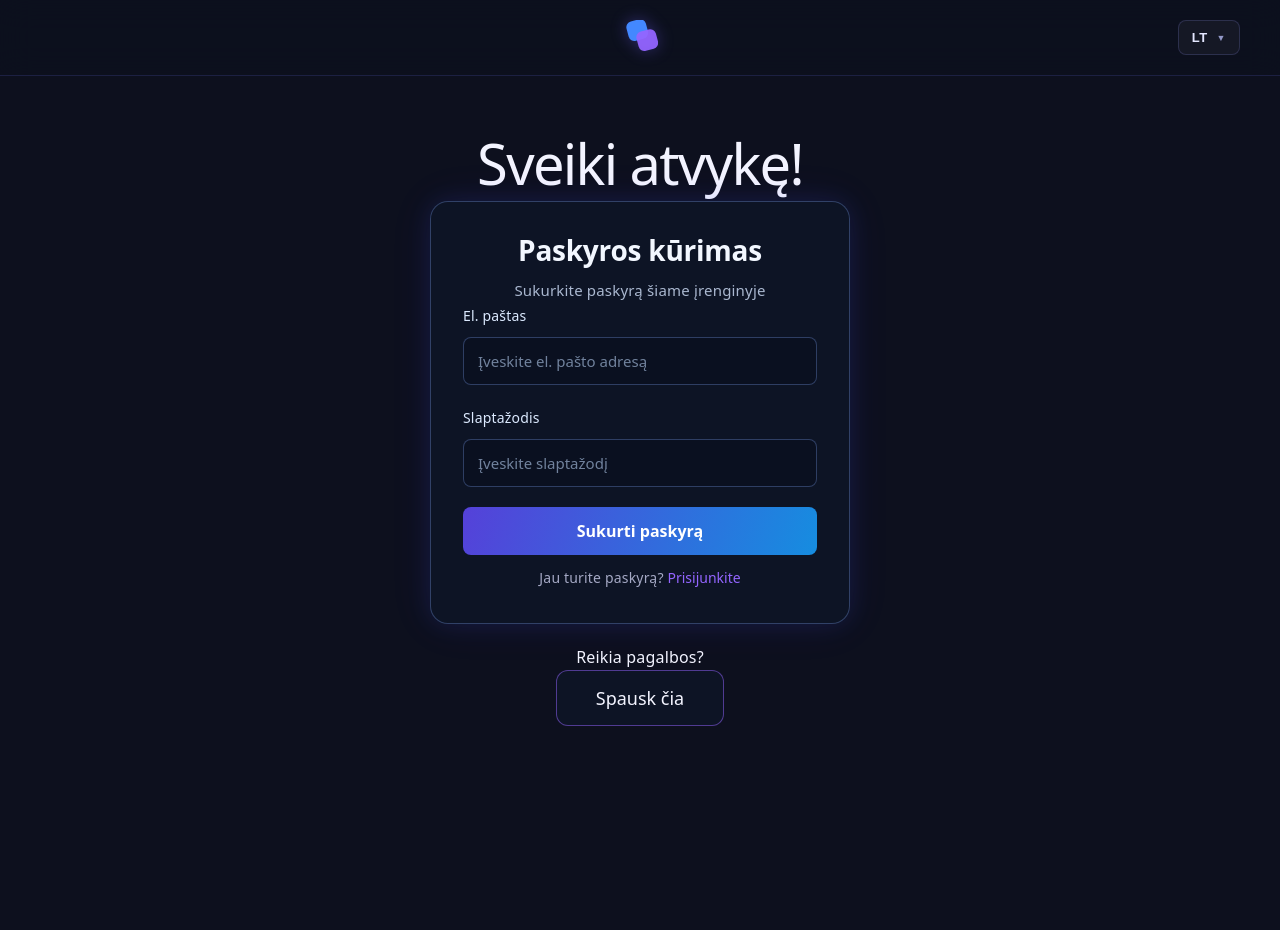
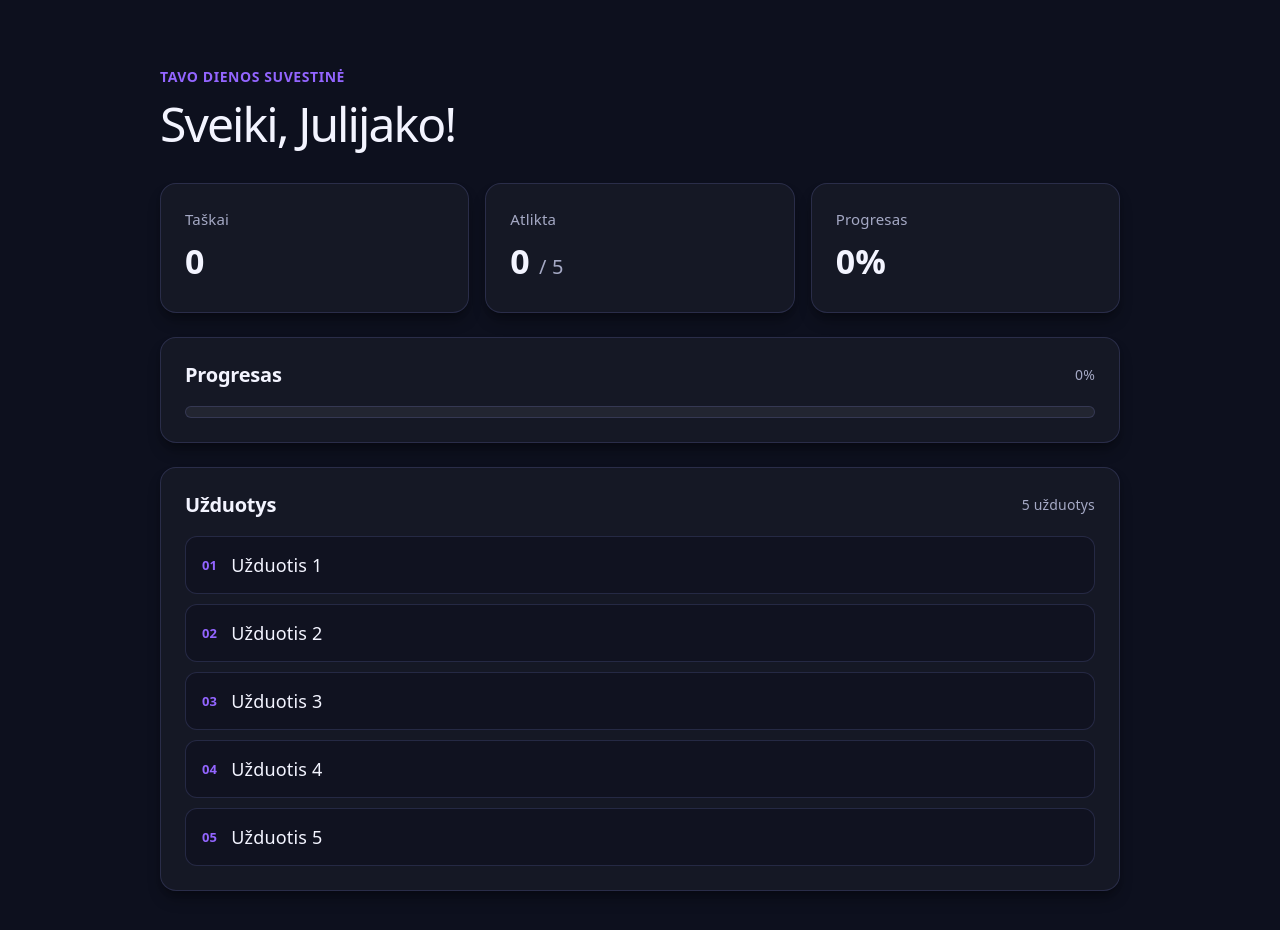
Before and after one commit to julijadr-git/mano, a React (Vite) app: page / in a window 1280 px wide. Shown: the top 930 px of the page. Before the commit the page ends 800 px from the top, so only its background shows below. Built offline with nearby package versions, Linux system fonts and the light colour scheme.

Commit message:
puslapio karkasas ir statistikos korteles

```diff
--- a/index.html
+++ b/index.html
@@ -1,10 +1,10 @@
 <!doctype html>
-<html lang="en">
+<html lang="lt">
   <head>
     <meta charset="UTF-8" />
     <link rel="icon" type="image/svg+xml" href="/favicon.svg" />
     <meta name="viewport" content="width=device-width, initial-scale=1.0" />
-    <title>mano</title>
+    <title>Julijako užduočių suvestinė</title>
   </head>
   <body>
     <div id="root"></div>
--- a/src/App.css
+++ b/src/App.css
@@ -1,226 +1,176 @@
+#root {
+  min-height: 100vh;
+}
 
-/* ==============================
-   NAVIGACIJOS JUOSTA
-   ============================== */
+.dashboard {
+  width: min(100% - 40px, 960px);
+  margin: 0 auto;
+  padding: 64px 0 72px;
+}
 
-   .navbar {
-    width: 100%;
-    height: 76px;
-    box-sizing: border-box;
-    padding: 0 40px;
+.dashboard-header {
+  margin-bottom: 32px;
+}
 
-    display: grid;
-    grid-template-columns: 1fr auto 1fr;
-    align-items: center;
+.eyebrow {
+  margin: 0 0 8px;
+  color: var(--accent);
+  font-size: 14px;
+  font-weight: 600;
+  letter-spacing: 0.04em;
+  text-transform: uppercase;
+}
 
-    background: rgba(13, 16, 30, 0.88);
-    border-bottom: 1px solid rgba(110, 120, 255, 0.16);
+.dashboard-header h1 {
+  margin: 0;
+  color: var(--text-h);
+  font-size: clamp(32px, 5vw, 48px);
+  letter-spacing: -0.04em;
+  line-height: 1.1;
+}
 
-    position: relative;
-    z-index: 10;
+.stats-grid {
+  display: grid;
+  grid-template-columns: repeat(3, minmax(0, 1fr));
+  gap: 16px;
+  margin-bottom: 24px;
+}
 
-    backdrop-filter: blur(16px);
-    -webkit-backdrop-filter: blur(16px);
+.stat-card,
+.progress-section,
+.tasks-section {
+  border: 1px solid var(--border);
+  border-radius: 16px;
+  background: rgba(255, 255, 255, 0.035);
+  box-shadow: var(--shadow);
+}
+
+.stat-card {
+  min-height: 130px;
+  padding: 22px 24px;
+}
+
+.stat-label {
+  margin: 0 0 12px;
+  color: var(--text);
+  font-size: 15px;
+}
+
+.stat-value {
+  margin: 0;
+  color: var(--text-h);
+  font-size: 34px;
+  font-weight: 650;
+  line-height: 1;
+}
+
+.stat-value span {
+  color: var(--text);
+  font-size: 20px;
+  font-weight: 400;
+}
+
+.progress-section,
+.tasks-section {
+  padding: 24px;
+}
+
+.progress-section {
+  margin-bottom: 24px;
+}
+
+.section-heading {
+  display: flex;
+  align-items: center;
+  justify-content: space-between;
+  gap: 16px;
+  margin-bottom: 18px;
+}
+
+.section-heading h2 {
+  margin: 0;
+  color: var(--text-h);
+  font-size: 20px;
+  font-weight: 600;
+}
+
+.section-heading > span {
+  color: var(--text);
+  font-size: 14px;
+}
+
+.progress-track {
+  height: 12px;
+  overflow: hidden;
+  border: 1px solid var(--border);
+  border-radius: 999px;
+  background: rgba(255, 255, 255, 0.06);
+}
+
+.progress-fill {
+  width: 0;
+  height: 100%;
+  border-radius: inherit;
+  background: linear-gradient(90deg, var(--accent), #4388ff);
+}
+
+.task-list {
+  display: grid;
+  gap: 10px;
+  margin: 0;
+  padding: 0;
+  list-style: none;
+}
+
+.task-item {
+  display: flex;
+  align-items: center;
+  gap: 14px;
+  min-height: 58px;
+  padding: 12px 16px;
+  border: 1px solid var(--border);
+  border-radius: 12px;
+  background: rgba(13, 16, 30, 0.55);
+  color: var(--text-h);
+  text-align: left;
+}
+
+.task-number {
+  color: var(--accent);
+  font-size: 13px;
+  font-weight: 700;
+}
+
+@media (max-width: 600px) {
+  .dashboard {
+    width: min(100% - 32px, 480px);
+    padding: 40px 0 48px;
   }
 
-  /* Centrinis logotipas */
-
-  .navbar-logo {
-    grid-column: 2;
-    display: flex;
-    align-items: center;
-    justify-content: center;
-    width: 40px;
-    height: 40px;
-  }
-
-  .navbar-logo svg {
-    display: block;
-    filter: drop-shadow(0 0 8px rgba(110, 100, 255, 0.35));
-  }
-
-  /* Dešinės pusės veiksmai */
-
-  .navbar-actions {
-    grid-column: 3;
-    justify-self: end;
-    display: flex;
-    align-items: center;
+  .stats-grid {
     gap: 10px;
   }
 
-  .language-container {
-    position: relative;
+  .stat-card {
+    min-height: 106px;
+    padding: 16px 12px;
   }
 
-  .navbar-logout {
-    width: 180px;
-    padding: 9px 13px;
-    border: 1px solid rgba(150, 155, 255, 0.18);
-    border-radius: 8px;
-    background: rgba(255, 255, 255, 0.04);
-    color: #e4e7ff;
-    font: inherit;
+  .stat-label {
+    margin-bottom: 10px;
     font-size: 13px;
-    font-weight: 600;
-    cursor: pointer;
-    transition: background 0.2s ease, border-color 0.2s ease;
   }
 
-  .navbar-logout:hover {
-    background: rgba(120, 110, 255, 0.12);
-    border-color: rgba(150, 140, 255, 0.45);
+  .stat-value {
+    font-size: 27px;
   }
 
-  .navbar-logout:focus-visible {
-    outline: 2px solid var(--accent);
-    outline-offset: 3px;
+  .stat-value span {
+    font-size: 16px;
   }
 
-  .language-button {
-    display: flex;
-    align-items: center;
-    gap: 9px;
-
-    padding: 9px 13px;
-
-    color: #e4e7ff;
-    font-size: 13px;
-    font-weight: 600;
-    letter-spacing: 0.5px;
-
-    background: rgba(255, 255, 255, 0.04);
-    border: 1px solid rgba(150, 155, 255, 0.18);
-    border-radius: 8px;
-
-    cursor: pointer;
-    transition: all 0.2s ease;
+  .progress-section,
+  .tasks-section {
+    padding: 18px 16px;
   }
-
-  .language-button:hover {
-    background: rgba(120, 110, 255, 0.12);
-    border-color: rgba(150, 140, 255, 0.45);
-  }
-
-  .language-arrow {
-    font-size: 9px;
-    color: #9298c7;
-    transition: transform 0.2s ease;
-  }
-
-  .language-arrow.open {
-    transform: rotate(180deg);
-  }
-
-  /* Išskleidžiamas kalbos meniu */
-
-  .language-menu {
-    position: absolute;
-    top: calc(100% + 9px);
-    right: 0;
-
-    min-width: 90px;
-    padding: 5px;
-
-    background: #191d32;
-    border: 1px solid rgba(150, 155, 255, 0.2);
-    border-radius: 9px;
-
-    box-shadow: 0 8px 24px rgba(0, 0, 0, 0.35);
-
-    z-index: 20;
-  }
-
-  .language-option {
-    width: 100%;
-    display: flex;
-    align-items: center;
-    justify-content: space-between;
-
-    padding: 9px 10px;
-
-    color: #c7cbea;
-    font-size: 13px;
-
-    background: transparent;
-    border: none;
-    border-radius: 6px;
-
-    cursor: pointer;
-    transition: background 0.2s ease;
-  }
-
-  .language-option:hover {
-    background: rgba(120, 110, 255, 0.12);
-  }
-
-  .language-option.active {
-    color: #a99aff;
-    background: rgba(120, 110, 255, 0.1);
-  }
-
-  /* ==============================
-     PAGRINDINĖ PUSLAPIO DALIS
-     ============================== */
-
-  #center {
-    display: flex;
-    flex-direction: column;
-    gap: 25px;
-    place-content: center;
-    place-items: center;
-    flex-grow: 1;
-    padding: 40px 20px;
-    box-sizing: border-box;
-    text-align: center;
-  }
-
-  #center h1 {
-    margin: 0;
-  }
-
-  #center p {
-    margin: 10px 0 0;
-  }
-
-  /* ==============================
-     PRISITAIKYMAS MOBILIESIEMS
-     ============================== */
-
-  @media (max-width: 1024px) {
-    #center {
-      padding: 32px 20px 24px;
-      gap: 18px;
-    }
-  }
-
-  @media (max-width: 480px) {
-    .navbar {
-      height: 64px;
-      padding: 0 16px;
-    }
-
-    .navbar-logo {
-      width: 34px;
-      height: 34px;
-    }
-
-    .navbar-logo svg {
-      width: 32px;
-      height: 32px;
-    }
-
-    .language-button {
-      padding: 8px 10px;
-    }
-
-    .navbar-actions {
-      gap: 6px;
-    }
-
-    .navbar-logout {
-      width: 90px;
-      padding: 8px 6px;
-      font-size: 12px;
-    }
-  }
+}
--- a/src/App.jsx
+++ b/src/App.jsx
@@ -1,114 +1,62 @@
+import './App.css'
 
-import { useState } from 'react'
-import './App.css'
-import LoginCard from './components/LoginCard'
+const tasks = ['Užduotis 1', 'Užduotis 2', 'Užduotis 3', 'Užduotis 4', 'Užduotis 5']
 
 function App() {
-  const [language, setLanguage] = useState('LT')
-  const [languageOpen, setLanguageOpen] = useState(false)
-  const [loggedInEmail, setLoggedInEmail] = useState('')
+  return (
+    <main className="dashboard">
+      <header className="dashboard-header">
+        <p className="eyebrow">Tavo dienos suvestinė</p>
+        <h1>Sveiki, Julijako!</h1>
+      </header>
 
-  return (
-    <>
-      {/* Navigacijos juosta */}
-      <nav className="navbar">
-        {/* Centrinis logotipas */}
-        <div className="navbar-logo" aria-label="Pagrindinis logotipas">
-          <svg
-            width="36"
-            height="36"
-            viewBox="0 0 36 36"
-            fill="none"
-            xmlns="http://www.w3.org/2000/svg"
-          >
-            <rect
-              x="3"
-              y="3"
-              width="20"
-              height="20"
-              rx="6"
-              transform="rotate(-15 3 3)"
-              fill="#4388FF"
-            />
-            <rect
-              x="13"
-              y="13"
-              width="20"
-              height="20"
-              rx="6"
-              transform="rotate(-15 13 13)"
-              fill="#9365FF"
-              fillOpacity="0.95"
-            />
-          </svg>
+      <section className="stats-grid" aria-label="Užduočių statistika">
+        <article className="stat-card">
+          <p className="stat-label">Taškai</p>
+          <p className="stat-value">0</p>
+        </article>
+        <article className="stat-card">
+          <p className="stat-label">Atlikta</p>
+          <p className="stat-value">0 <span>/ 5</span></p>
+        </article>
+        <article className="stat-card">
+          <p className="stat-label">Progresas</p>
+          <p className="stat-value">0%</p>
+        </article>
+      </section>
+
+      <section className="progress-section" aria-labelledby="progress-title">
+        <div className="section-heading">
+          <h2 id="progress-title">Progresas</h2>
+          <span>0%</span>
         </div>
+        <div
+          className="progress-track"
+          role="progressbar"
+          aria-label="Užduočių progresas"
+          aria-valuemin="0"
+          aria-valuemax="100"
+          aria-valuenow="0"
+        >
+          <div className="progress-fill" />
+        </div>
+      </section>
 
-        <div className="navbar-actions">
-          {loggedInEmail && (
-            <button
-              type="button"
-              className="navbar-logout"
-              onClick={() => setLoggedInEmail('')}
-            >
-              Atsijungti
-            </button>
-          )}
-
-          {/* Kalbos pasirinkimas */}
-          <div className="language-container">
-            <button
-              className="language-button"
-              onClick={() => setLanguageOpen(!languageOpen)}
-              aria-expanded={languageOpen}
-              aria-label="Pasirinkti kalbą"
-            >
-              {language}
-              <span className={`language-arrow ${languageOpen ? 'open' : ''}`}>
-                ▼
-              </span>
-            </button>
-
-            {languageOpen && (
-              <div className="language-menu">
-                <button
-                  className={`language-option ${language === 'LT' ? 'active' : ''}`}
-                  onClick={() => {
-                    setLanguage('LT')
-                    setLanguageOpen(false)
-                  }}
-                >
-                  LT
-                  {language === 'LT' && <span>✓</span>}
-                </button>
-
-                <button
-                  className={`language-option ${language === 'EN' ? 'active' : ''}`}
-                  onClick={() => {
-                    setLanguage('EN')
-                    setLanguageOpen(false)
-                  }}
-                >
-                  EN
-                  {language === 'EN' && <span>✓</span>}
-                </button>
-              </div>
-            )}
-          </div>
+      <section className="tasks-section" aria-labelledby="tasks-title">
+        <div className="section-heading">
+          <h2 id="tasks-title">Užduotys</h2>
+          <span>5 užduotys</span>
         </div>
-      </nav>
-
-      {/* Pagrindinė puslapio dalis */}
-      <section id="center">
-        <div>
-          <h1>Sveiki atvykę!</h1>
-        </div>
-
-        <LoginCard
-          loggedInEmail={loggedInEmail}
-          onLogin={setLoggedInEmail}
-        />
+        <ul className="task-list">
+          {tasks.map((task, index) => (
+            <li className="task-item" key={task}>
+              <span className="task-number">{String(index + 1).padStart(2, '0')}</span>
+              <span>{task}</span>
+            </li>
+          ))}
+        </ul>
       </section>
-    </>
+    </main>
   )
 }
 
```
